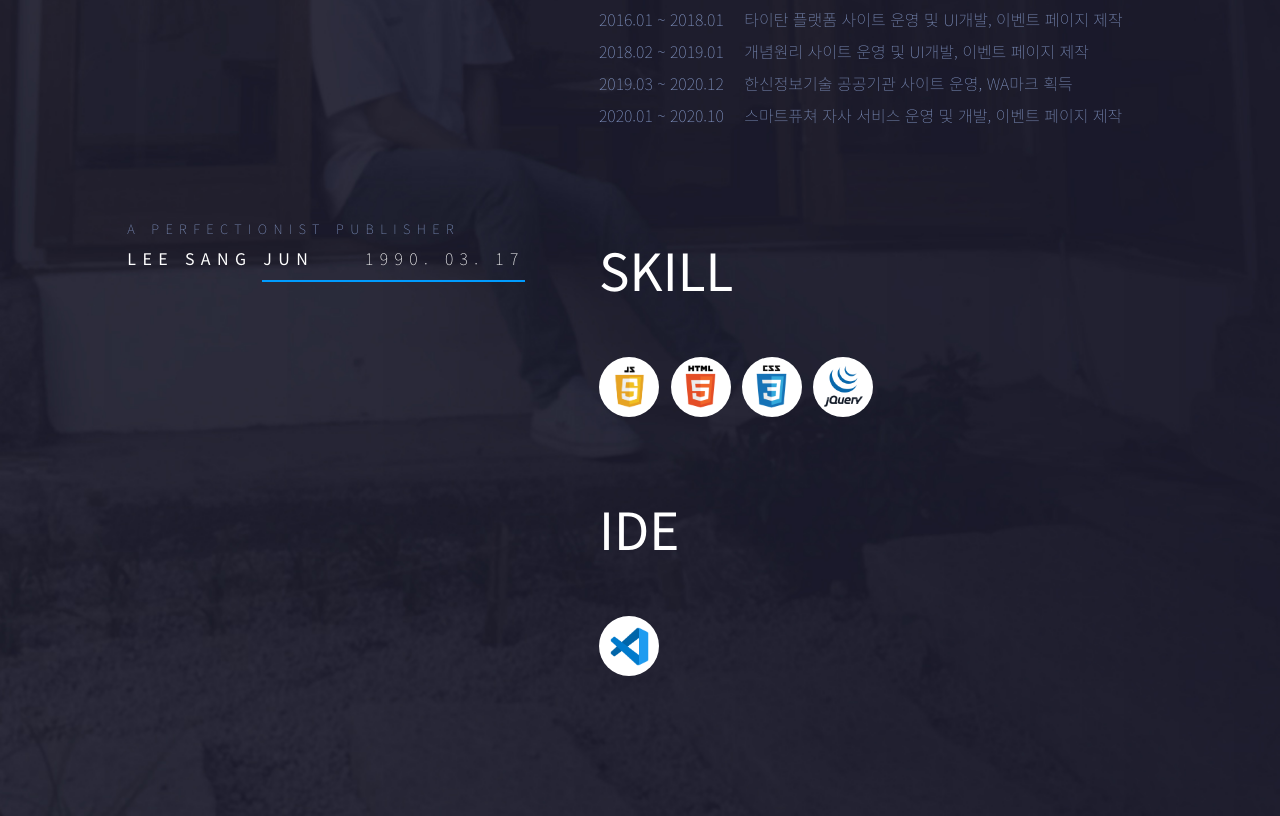
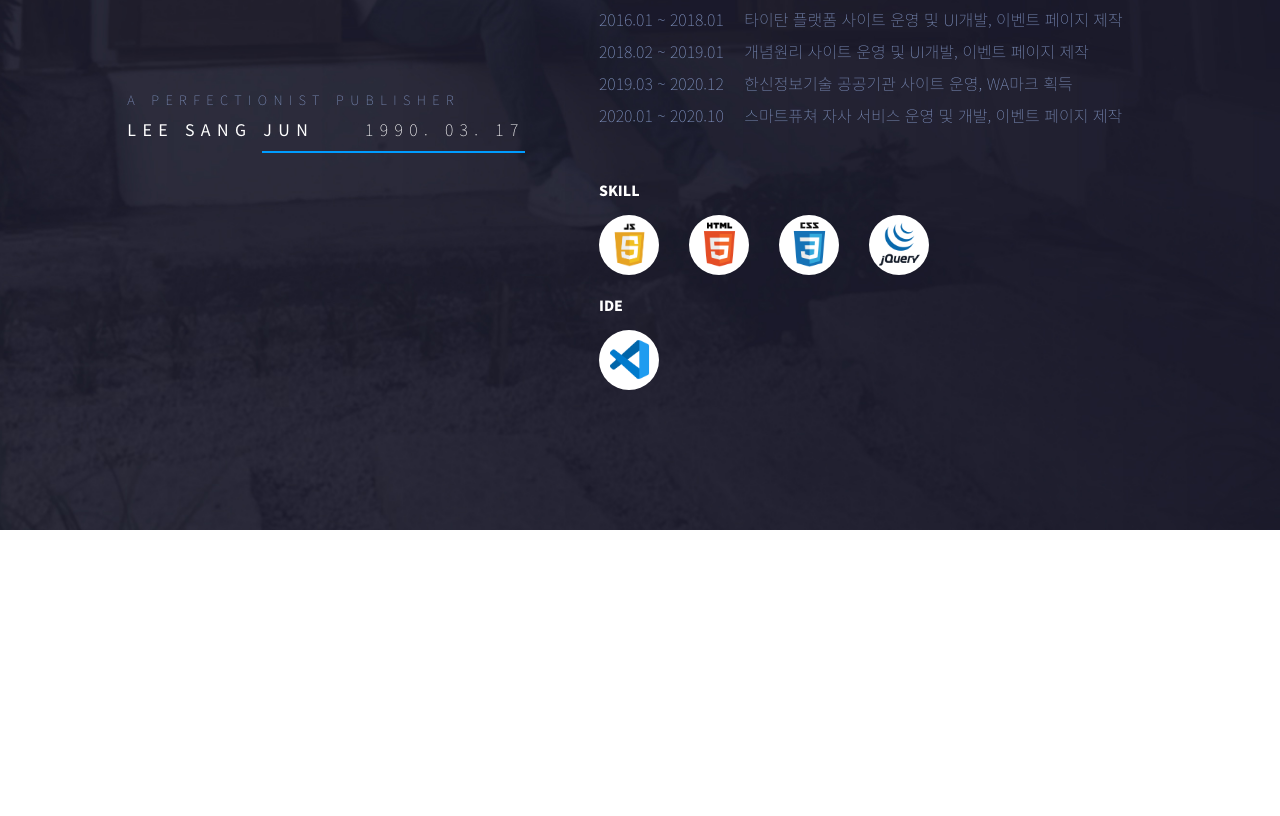
Before and after one commit to neodahl/newfolio, a plain HTML site: page index.html in a window 1280 px wide. Shown: the part 1041-1857 px from the top of the page. After the commit the page ends 1571 px from the top, so only its background shows below. Drawn offline with Linux system fonts and the light colour scheme.

Commit message:
section02 완료

```diff
--- a/asset/css/style.css
+++ b/asset/css/style.css
@@ -457,14 +457,17 @@ h1 + small {
 .skills dt {
 	margin-bottom: 1em;
 	font-size: 4vw;
+	font-weight: 900;
 }
 .skills dt:nth-of-type(n+2) {
 	margin-top: 1.5em;
 }
 .skills dd span {
 	display: inline-flex;
-	width: 60px;
-	height: 60px;
+	width: 17vw;
+	height: 17vw;
+	max-width: 80px;
+	max-height: 80px;
 	border-radius: 50%;
 	background-color: #fff;
 	/* text-align: center; */
@@ -472,24 +475,24 @@ h1 + small {
 	align-items: center;
 }
 .skills dd span:nth-of-type(n+2) {
-	margin-left: 7px;
+	margin-left: 2vw;
 }
 .skills dd span img {
-	height: 43px;
+	height: 12vw;
+	max-height: 55px;
 }
-/* @media screen and (min-width: 1024px) {
+@media screen and (min-width: 1024px) {
 	.skills {
 		margin-top: 50px;
 	}
 	.skills dt {
 		font-size: 14px;
-		font-weight: 900;
 	}
 	.skills dd span {
-		width: 51px;
-		height: 51px;
+		width: 60px;
+		height: 60px;
 	}
 	.skills dd span img {
-
+		height: 45px;
 	}
-} */
+}
```
